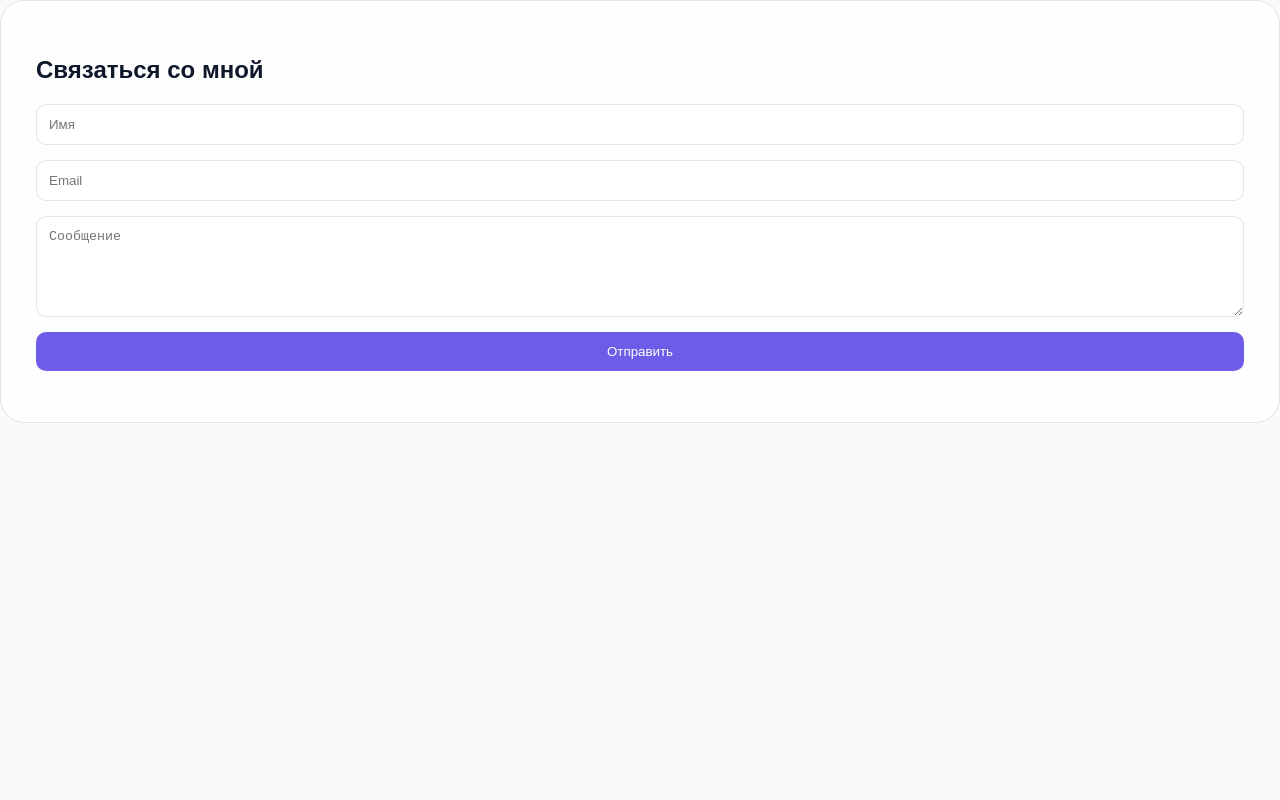
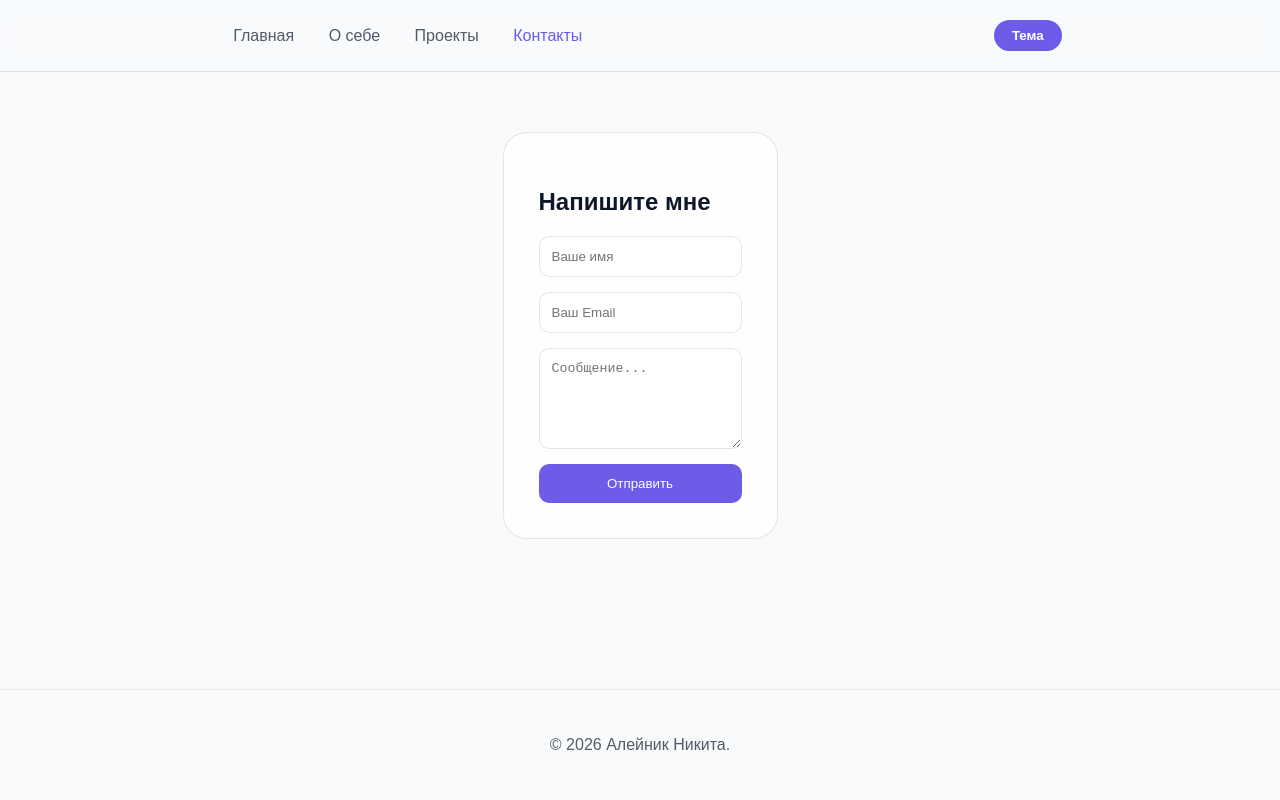
Before and after one commit to tetag606-svg/portfolio-v2, a plain HTML site: page contact.html in a window 1280 px wide. Drawn offline with Linux system fonts and the light colour scheme.

Commit message:
Update contact.html

```diff
--- a/contact.html
+++ b/contact.html
@@ -1,15 +1,34 @@
+<!DOCTYPE html>
+<html lang="ru">
 <head>
     <meta charset="UTF-8">
-    <title>О себе</title>
-    <link rel="stylesheet" href="style.css"> </head>
+    <title>Контакты</title>
+    <link rel="stylesheet" href="style.css">
+</head>
+<body>
+    <header>
+        <nav>
+            <a href="index.html">Главная</a>
+            <a href="about.html">О себе</a>
+            <a href="projects.html">Проекты</a>
+            <a href="contact.html" class="active">Контакты</a>
+        </nav>
+        <button id="theme-toggle">Тема</button>
+    </header>
+
+    <main class="container">
         <section class="glass-card">
-    <h2>Связаться со мной</h2>
+            <h2>Напишите мне</h2>
             <form>
-        <input type="text" placeholder="Имя" required>
-        <input type="email" placeholder="Email" required>
-        <textarea placeholder="Сообщение" rows="5"></textarea>
+                <input type="text" placeholder="Ваше имя" required>
+                <input type="email" placeholder="Ваш Email" required>
+                <textarea placeholder="Сообщение..." rows="5"></textarea>
                 <button type="submit" class="btn">Отправить</button>
             </form>
         </section>
+    </main>
+
+    <footer><p>© 2026 Алейник Никита.</p></footer>
     <script src="script.js"></script>
 </body>
+</html>
```
Lines whose indentation alone changed are shown as unchanged.
